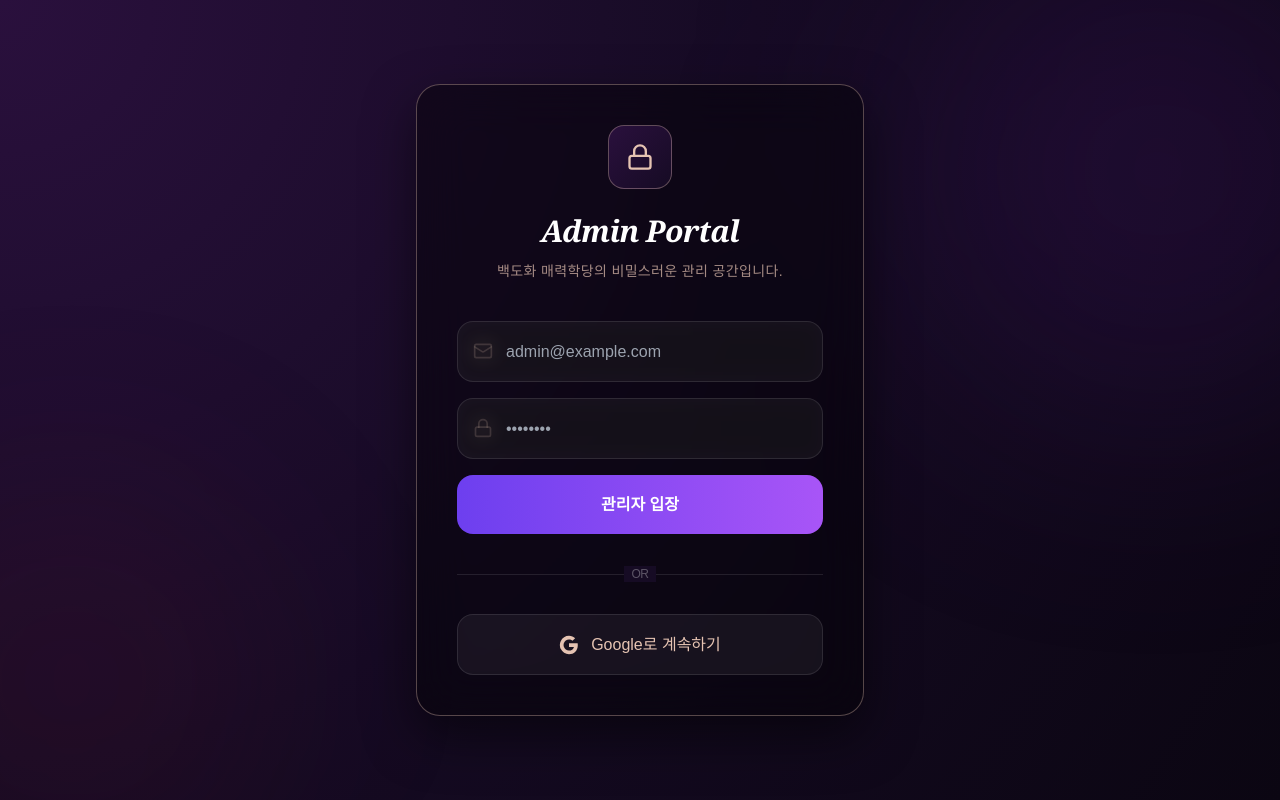
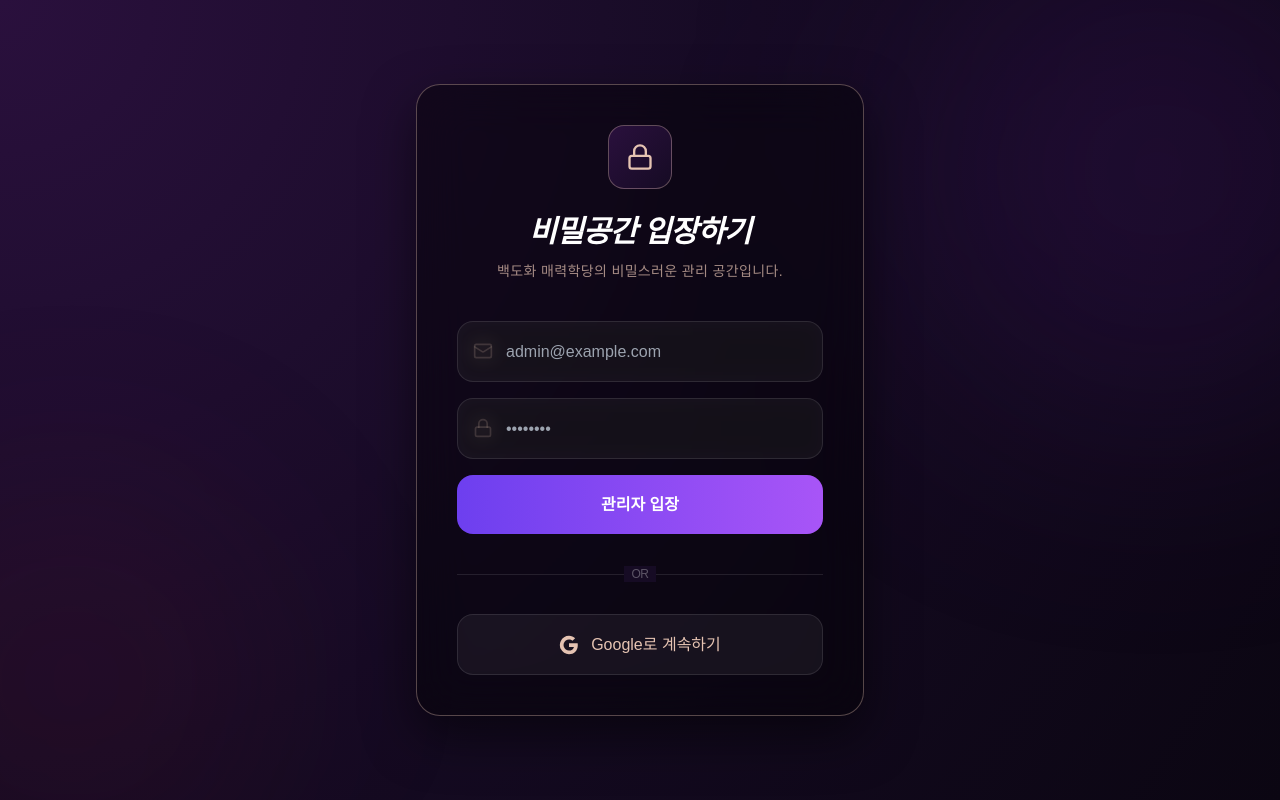
Before and after one commit to woolbo100/buzasun, a Next.js app: page /admin/login in a window 1280 px wide. Built offline with nearby package versions, Linux system fonts and the light colour scheme; no server answers.

Commit message:
style: change admin portal title to 비밀공간 입장하기

```diff
--- a/app/admin/login/page.tsx
+++ b/app/admin/login/page.tsx
@@ -76,7 +76,7 @@ export default function AdminLoginPage() {
                style={{ background: 'linear-gradient(135deg, #2A103D 0%, #160B24 100%)', border: '1px solid rgba(229, 195, 178, 0.35)' }}>
             <Lock className="w-7 h-7 text-[#E5C3B2]" />
           </div>
-          <h1 className="text-3xl font-bold text-white mb-3 tracking-tight font-serif italic">Admin Portal</h1>
+          <h1 className="text-3xl font-bold text-white mb-3 tracking-tight font-serif italic">비밀공간 입장하기</h1>
           <p className="text-[#E5C3B2]/70 text-sm text-center font-light tracking-wide">
             백도화 매력학당의 비밀스러운 관리 공간입니다.
           </p>
```
